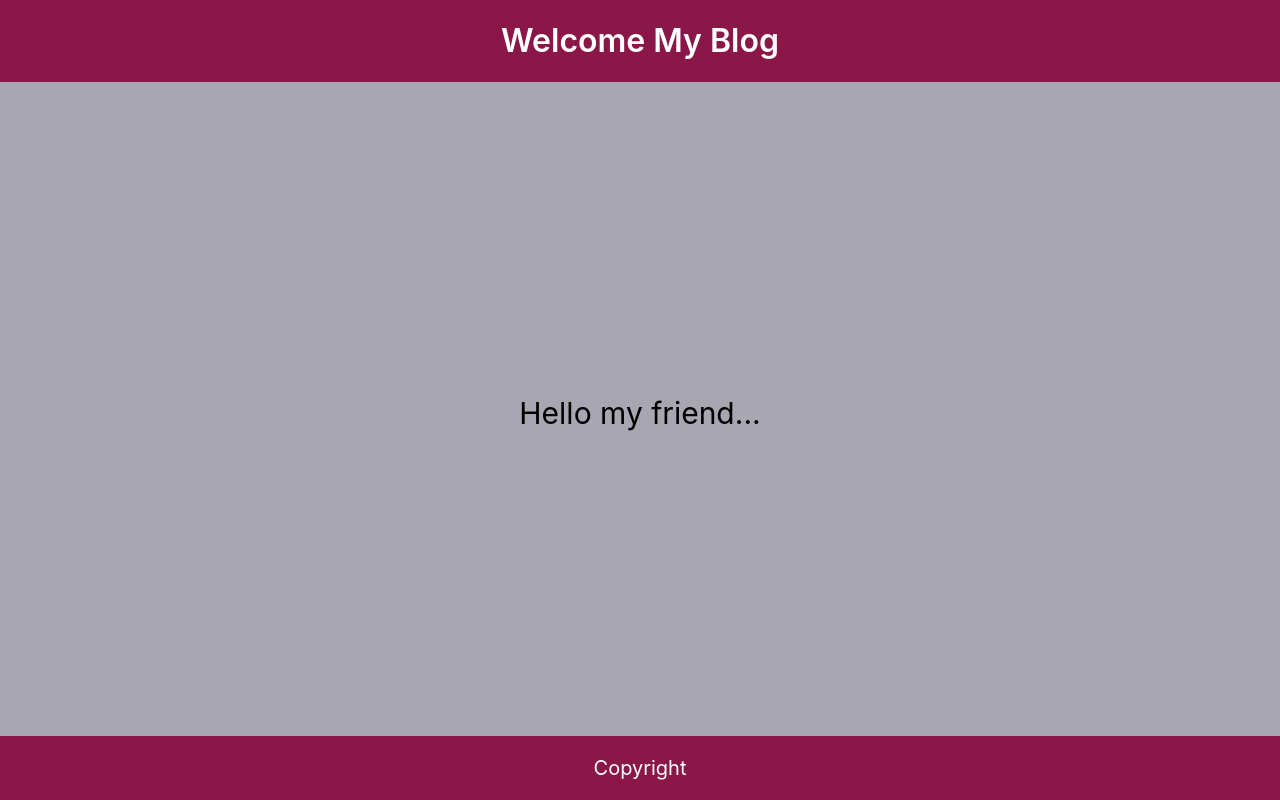
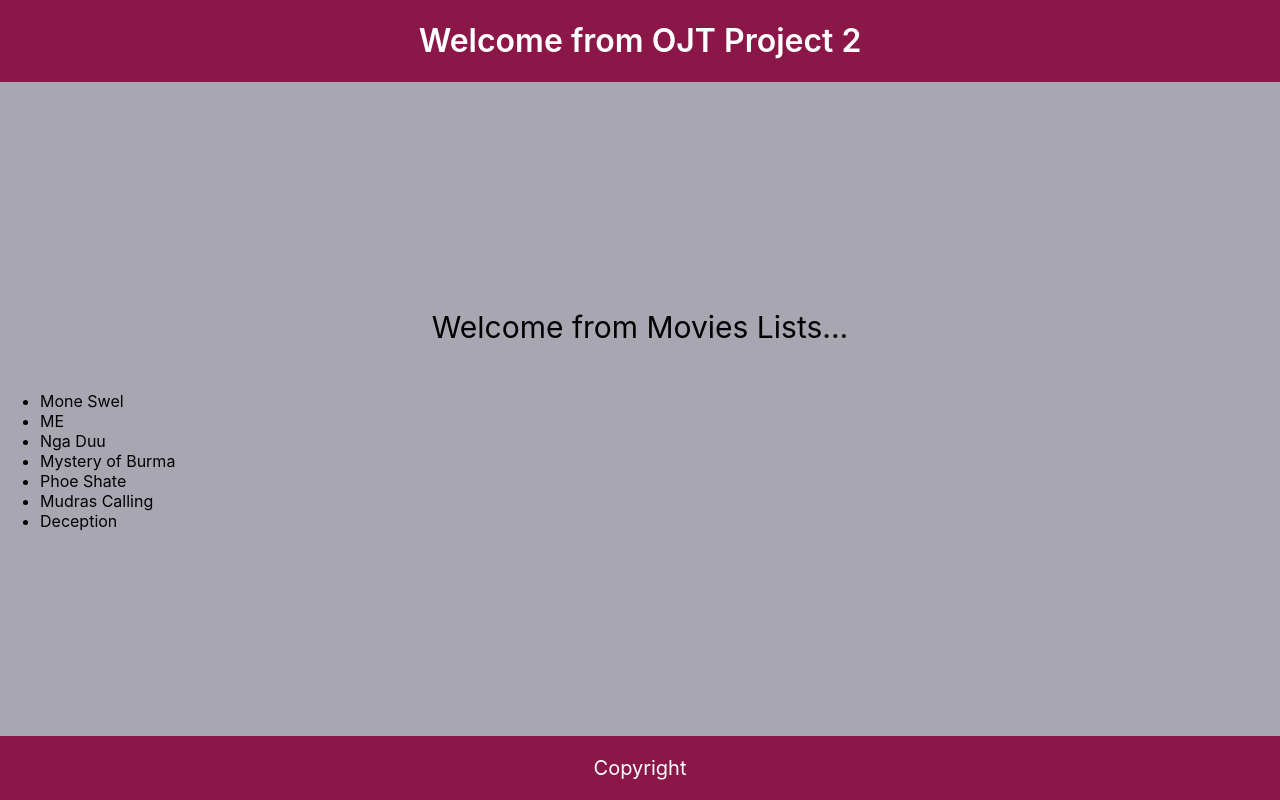
Before and after one commit to Aung-Thu-Hein/Projects, a React (Create React App) app: page / in a window 1280 px wide. Built offline with nearby package versions, Linux system fonts and the light colour scheme.

Commit message:
ojt-project-2

```diff
--- a/public/index.html
+++ b/public/index.html
@@ -24,7 +24,7 @@
       work correctly both with client-side routing and a non-root public URL.
       Learn how to configure a non-root public URL by running `npm run build`.
     -->
-    <title>Project 1</title>
+    <title>Project 2</title>
   </head>
   <body>
     <noscript>You need to enable JavaScript to run this app.</noscript>
--- a/src/App.js
+++ b/src/App.js
@@ -1,13 +1,13 @@
 import React from 'react';
 import Header from './components/Header';
-import Content from './components/FirstOjtContent';
+import Content from './components/SecondOjtContent';
 import Footer from './components/Footer';
 import './App.css';
 
 function App() {
     return(
         <div className='container'>
-            <Header/>
+            <Header name="OJT Project 2"/>
             <Content/>
             <Footer/>
         </div>
--- a/src/components/FirstOjtContent.js
+++ /dev/null
@@ -1,13 +0,0 @@
-import React from "react";
-import '../../src/App.css';
-
-const Content = () => {
-    return(
-        <div className="content">
-            <p className="content-text">Hello my friend...</p>
-        </div>
-
-    )
-}
-
-export default Content;
--- a/src/components/Header.js
+++ b/src/components/Header.js
@@ -1,10 +1,10 @@
 import React from 'react';
 import '../../src/App.css';
 
-const Header = () => {
+const Header = (props) => {
     return(
         <header className="header">
-            <h1>Welcome My Blog</h1>
+            <h1>Welcome from {props.name}</h1>
         </header>
     )
 }
--- /dev/null
+++ b/src/components/SecondOjtContent.js
@@ -0,0 +1,36 @@
+import React from "react";
+import { useState } from "react";
+import '../../src/App.css';
+
+const movies = [
+    "Mone Swel",
+    "ME",
+    "Nga Duu",
+    "Mystery of Burma",
+    "Phoe Shate",
+    "Mudras Calling",
+    "Deception"
+]
+
+const Content = () => {
+
+    const [title, setTitle] = useState("Welcome from Movies Lists...");
+    const [moviesName, setMoviesName] = useState(movies);
+
+    const Lists = moviesName.map( (name, index) => {
+        return(
+            <li key={index}>{name}</li>
+        )
+    })
+
+    return (
+        <div className="content">
+            <p className="content-text">{title}</p>
+            <ul>
+                {Lists}
+            </ul>
+        </div>
+    )
+}
+
+export default Content;
```
